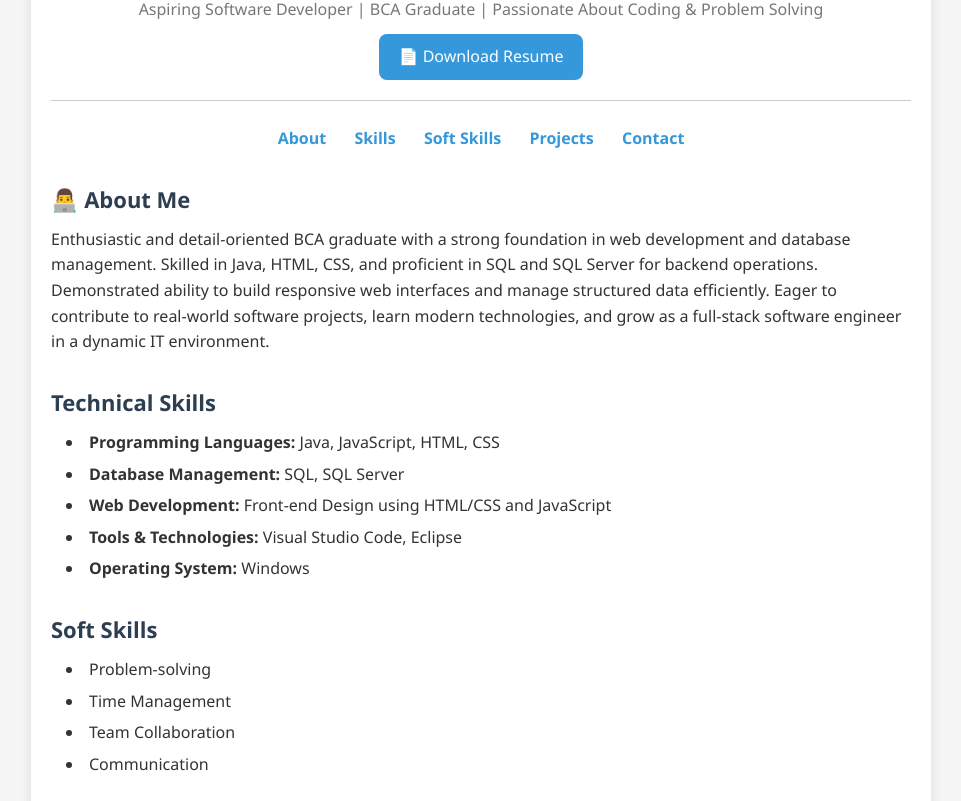
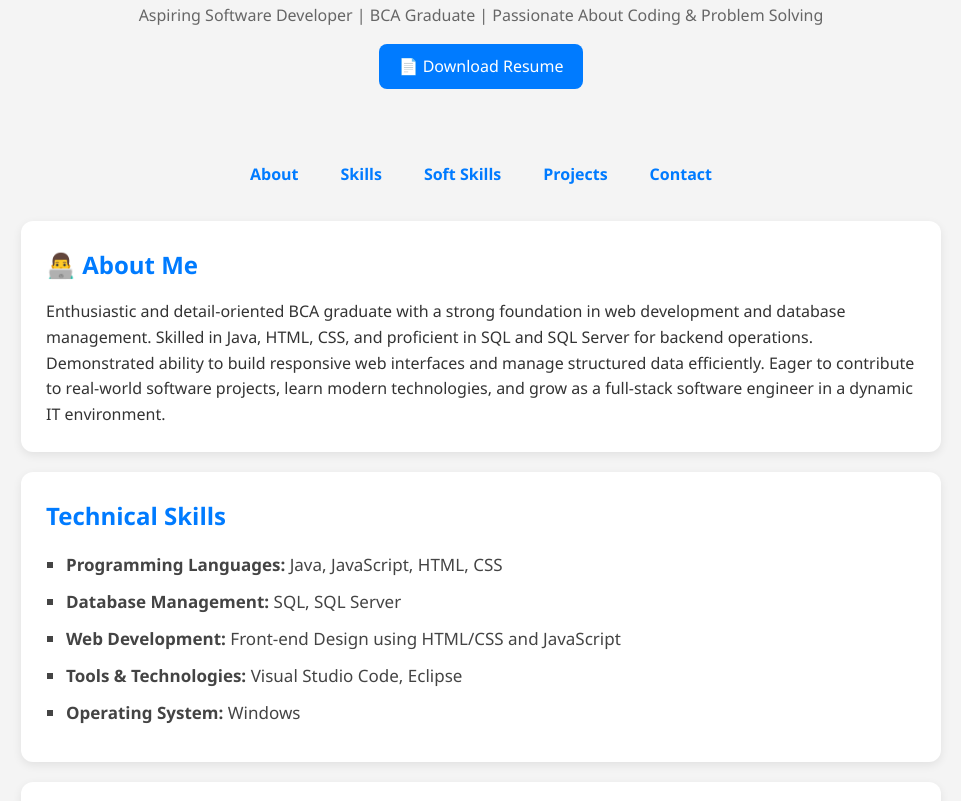
Before and after one commit to Akash31102004/Portfolio, a plain HTML site: page index.html in a window 1280 px wide. Shown: the part 118-919 px from the top of the page, without its empty margins (159-1120 px from the left). Drawn offline with Linux system fonts and the light colour scheme.

Commit message:
Update style.css

```diff
--- a/style.css
+++ b/style.css
@@ -1,14 +1,14 @@
-/* Reset */
+/* Reset default styles */
 * {
   margin: 0;
   padding: 0;
   box-sizing: border-box;
-  font-family: 'Segoe UI', Tahoma, Geneva, Verdana, sans-serif;
+  font-family: "Segoe UI", sans-serif;
 }
 
-/* Body Style */
+/* Body */
 body {
-  background-color: #f5f5f5;
+  background-color: #f4f4f4;
   color: #333;
   line-height: 1.6;
 }
@@ -16,88 +16,129 @@ body {
 /* Container */
 .container {
   width: 90%;
-  max-width: 900px;
-  margin: 30px auto;
+  max-width: 960px;
+  margin: auto;
   padding: 20px;
-  background-color: #fff;
-  border-radius: 15px;
-  box-shadow: 0 4px 12px rgba(0, 0, 0, 0.1);
 }
 
-/* Header */
+/* Header Section */
 header {
   text-align: center;
-  padding-bottom: 20px;
-  border-bottom: 1px solid #ccc;
+  padding: 40px 0;
 }
 
 h1 {
-  font-size: 28px;
-  margin: 10px 0;
+  font-size: 32px;
+  color: #222;
 }
 
 .tagline {
   font-size: 16px;
-  color: #777;
+  color: #666;
+  margin-top: 10px;
 }
 
 .resume-btn {
   display: inline-block;
-  margin-top: 12px;
+  margin-top: 15px;
   padding: 10px 20px;
-  background-color: #3498db;
+  background-color: #007bff;
   color: #fff;
+  border-radius: 8px;
   text-decoration: none;
-  border-radius: 8px;
-  transition: background-color 0.3s;
+  transition: background-color 0.3s ease;
 }
 
 .resume-btn:hover {
-  background-color: #2980b9;
+  background-color: #0056b3;
 }
 
 /* Navigation */
 nav {
+  display: flex;
+  justify-content: center;
+  flex-wrap: wrap;
+  gap: 10px;
   margin: 25px 0;
-  text-align: center;
 }
 
 nav a {
-  margin: 0 12px;
   text-decoration: none;
-  color: #3498db;
+  color: #007bff;
   font-weight: bold;
-  transition: color 0.3s;
+  padding: 8px 16px;
+  border-radius: 5px;
+  transition: background-color 0.2s ease;
 }
 
 nav a:hover {
-  color: #1f618d;
+  background-color: #007bff;
+  color: white;
 }
 
-/* Section Headings */
+/* Sections */
 section {
-  margin: 30px 0;
+  background: white;
+  padding: 25px;
+  border-radius: 12px;
+  margin-bottom: 20px;
+  box-shadow: 0 3px 10px rgba(0, 0, 0, 0.08);
 }
 
-section h2 {
-  font-size: 22px;
-  color: #2c3e50;
-  margin-bottom: 10px;
+h2 {
+  color: #007bff;
+  margin-bottom: 15px;
 }
 
-/* Lists */
+/* List Styles */
 ul {
-  list-style: disc inside;
-  padding-left: 15px;
+  list-style-type: square;
+  padding-left: 20px;
 }
 
 li {
-  margin-bottom: 6px;
+  margin-bottom: 10px;
+  color: #444;
 }
 
-/* Contact */
+/* Technical Skills Section */
+#skills li {
+  font-size: 17px;
+  transition: transform 0.2s ease, color 0.2s ease;
+}
+
+#skills li:hover {
+  transform: translateX(10px);
+  color: #007bff;
+}
+
+/* Soft Skills Section */
+#softskills ul {
+  list-style-type: circle;
+}
+
+#softskills li {
+  font-size: 18px;
+  transition: transform 0.2s ease, color 0.2s ease;
+}
+
+#softskills li:hover {
+  transform: translateX(10px);
+  color: #007bff;
+}
+
+/* Mobile fallback: show hover effect always */
+@media (max-width: 600px) {
+  #skills li,
+  #softskills li {
+    transform: translateX(10px);
+    color: #007bff;
+  }
+}
+
+/* Contact Links */
 #contact a {
-  color: #3498db;
+  color: #007bff;
   text-decoration: none;
 }
 
@@ -108,9 +149,23 @@ li {
 /* Footer */
 footer {
   text-align: center;
-  margin-top: 30px;
-  padding-top: 15px;
-  border-top: 1px solid #ccc;
-  color: #aaa;
+  padding: 20px 0;
   font-size: 14px;
+  color: #777;
 }
+
+/* Responsive */
+@media (max-width: 600px) {
+  h1 {
+    font-size: 24px;
+  }
+
+  nav {
+    flex-direction: column;
+  }
+
+  nav a {
+    width: 100%;
+    text-align: center;
+  }
+}
```
